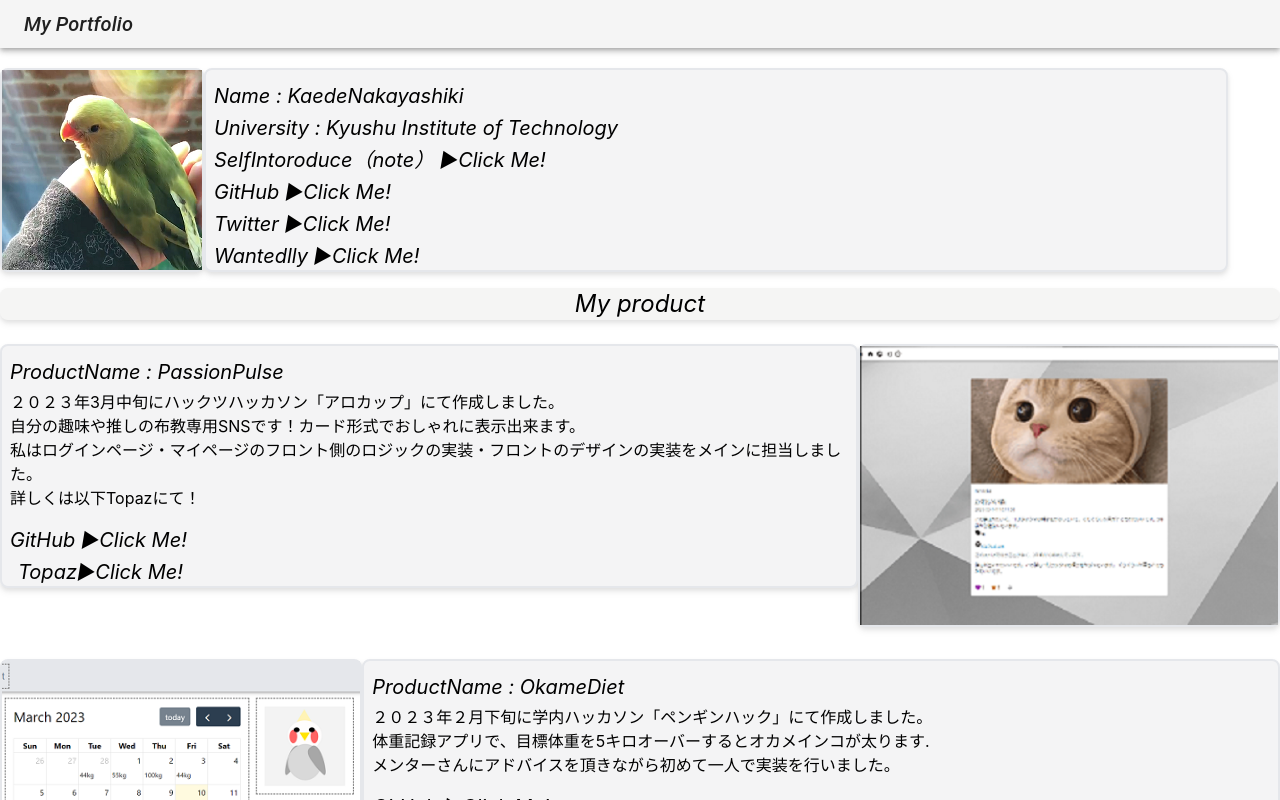
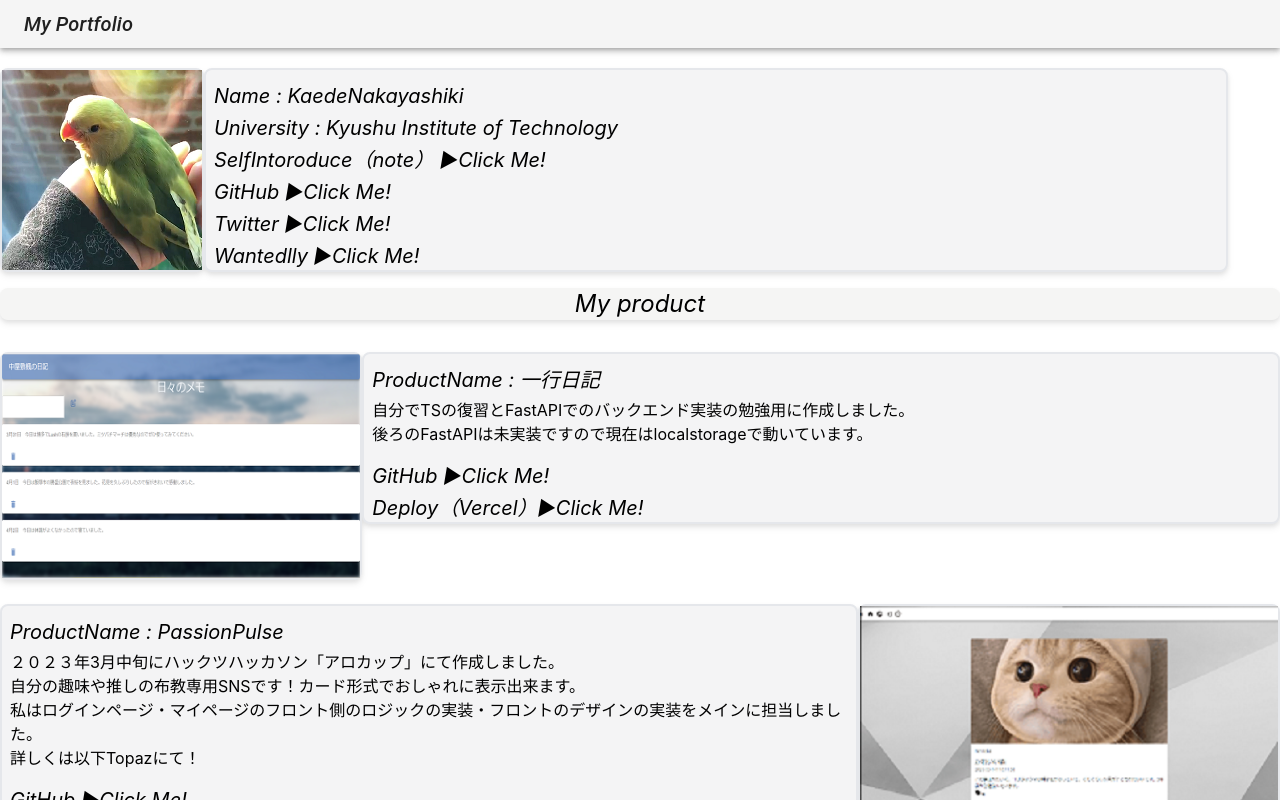
Before and after one commit to naka520/myportfolio, a React (Create React App) app: page / in a window 1280 px wide. Shown: the top 800 px of the page. Built offline with nearby package versions, Linux system fonts and the light colour scheme.

Commit message:
1行日記の説明を追加

```diff
--- a/src/component/Page.js
+++ b/src/component/Page.js
@@ -10,6 +10,7 @@ import Usako from "./usako.png";
 import AlienBusters from "./AlienBusters.png";
 import enikki from "./enikki.png";
 import Passion from "./PassionPulse.png";
+import itigyoudiary from "./itigyoudiary.png";
 
 function Page() {
   return (
@@ -67,6 +68,44 @@ function Page() {
         <h1 className="mt-4 bg-stone-100 text-2xl italic rounded-tl-lg rounded-tr-lg rounded-br-lg rounded-bl-lg drop-shadow-md">
           My product
         </h1>
+      </div>
+      <div className="mt-8">
+        <div className="prof">
+          <ul className="profile drop-shadow-md">
+            <li className="border-2 rounded-tl-lg rounded-tr-lg rounded-br-lg rounded-bl-lg">
+              <img src={itigyoudiary}></img>
+            </li>
+            <li className="border-2 h-4/5 w-4/5 rounded-tl-lg rounded-tr-lg rounded-br-lg rounded-bl-lg bg-zinc-100">
+              <Stack>
+                <ul className="mt-2  text-left ">
+                  <li className="mt-1 ml-2 text-xl">
+                    <p className="italic">ProductName : 一行日記</p>
+                  </li>
+                  <li className="mt-1 ml-2">
+                    <p>
+                      自分でTSの復習とFastAPIでのバックエンド実装の勉強用に作成しました。
+                    </p>
+                    <p>
+                      後ろのFastAPIは未実装ですので現在はlocalstorageで動いています。
+                    </p>
+                  </li>
+                  <li className="mt-4 ml-2 text-xl">
+                    <p className="italic">
+                      GitHub ▶
+                      <a href="https://github.com/naka520/mynikki">Click Me!</a>
+                    </p>
+                  </li>
+                  <li className="mt-1 ml-2 text-xl">
+                    <p className="italic">
+                      Deploy（Vercel）▶
+                      <a href="https://mynikki.vercel.app/">Click Me!</a>
+                    </p>
+                  </li>
+                </ul>
+              </Stack>
+            </li>
+          </ul>
+        </div>
       </div>
       <div className="mt-6">
         <div className="prof">
```
Also changed, not shown: src/component/itigyoudiary.png (added).
